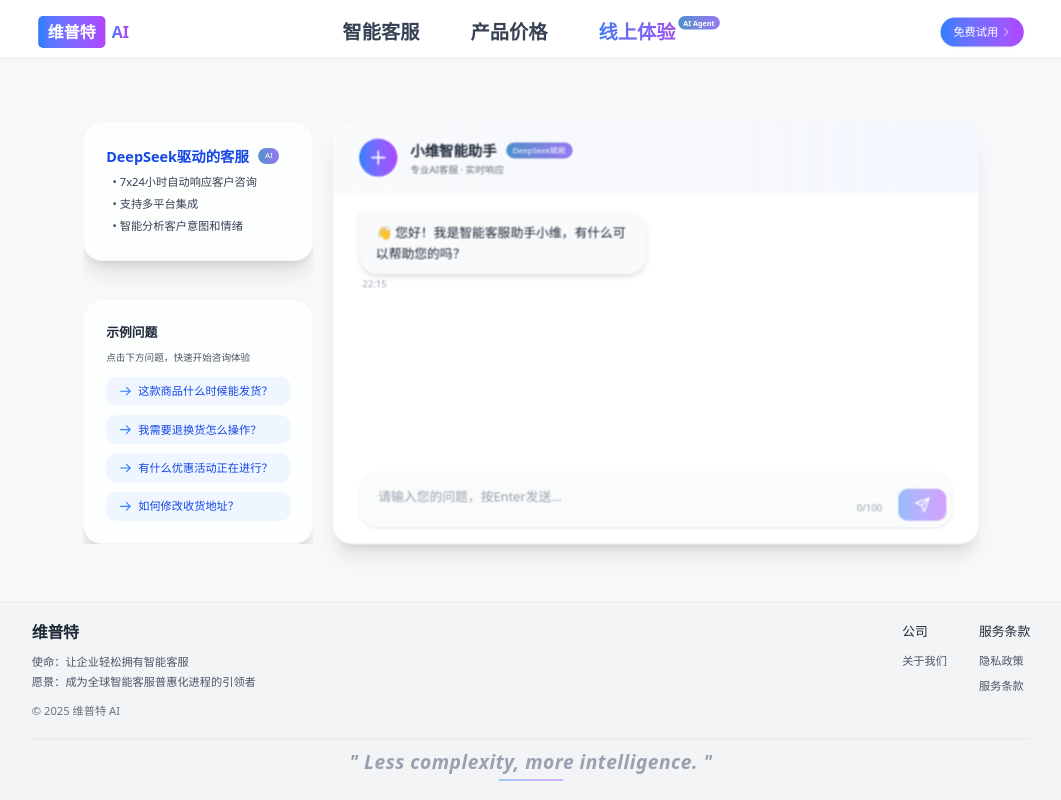
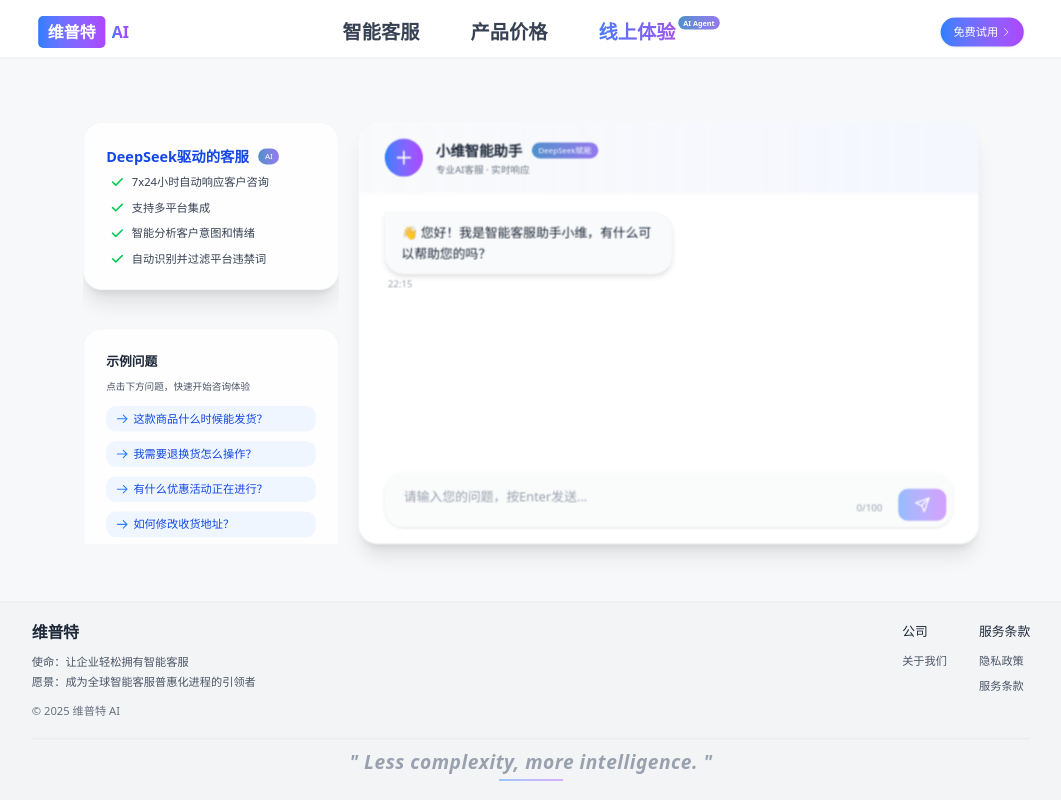
Before and after one commit to jiangyongjin1990/ai-customer-service, a Next.js app: page /demo in a window 1280 px wide. Shown: the whole page, without its empty margins (109-1170 px from the left). Built offline with nearby package versions, Linux system fonts and the light colour scheme.

Commit message:
改进UI设计：优化导航栏，增加毛玻璃效果，优化聊天演示功能和列表样式

```diff
--- a/src/app/demo/page.tsx
+++ b/src/app/demo/page.tsx
@@ -185,17 +185,38 @@ function ChatDemo() {
         }}
       >
         <div className="w-full max-w-6xl flex gap-6 px-4 h-full">
-          {/* 左侧信息区 - 原来在右侧 */}
-          <div className="w-72 flex flex-col gap-6 flex-shrink-0 h-full overflow-y-auto">
-            <div className="rounded-3xl bg-white/80 shadow-xl border border-gray-100 p-7 mb-6 h-48">
+          {/* 左侧信息区 - 调整宽度以适应示例问题 */}
+          <div className="w-80 flex flex-col gap-6 flex-shrink-0 h-full overflow-y-auto">
+            <div className="rounded-3xl bg-white/80 shadow-xl border border-gray-100 p-7 mb-6">
               <div className="font-bold text-blue-700 text-lg mb-2 flex items-center gap-2">
                 <span>DeepSeek驱动的客服</span>
                 <span className="ml-1 px-2 py-0.5 text-[10px] font-medium bg-gradient-to-r from-[#4e90cc] to-[#9478f0] text-white rounded-full align-top">AI</span>
               </div>
-              <ul className="text-gray-700 text-sm space-y-2 pl-2">
-                <li>• 7x24小时自动响应客户咨询</li>
-                <li>• 支持多平台集成</li>
-                <li>• 智能分析客户意图和情绪</li>
+              <ul className="text-gray-700 text-sm space-y-3 pl-1">
+                <li className="flex items-start">
+                  <svg className="h-5 w-5 mr-2 text-green-500 flex-shrink-0" viewBox="0 0 20 20" fill="currentColor">
+                    <path fillRule="evenodd" d="M16.707 5.293a1 1 0 010 1.414l-8 8a1 1 0 01-1.414 0l-4-4a1 1 0 011.414-1.414L8 12.586l7.293-7.293a1 1 0 011.414 0z" clipRule="evenodd" />
+                  </svg>
+                  <span>7x24小时自动响应客户咨询</span>
+                </li>
+                <li className="flex items-start">
+                  <svg className="h-5 w-5 mr-2 text-green-500 flex-shrink-0" viewBox="0 0 20 20" fill="currentColor">
+                    <path fillRule="evenodd" d="M16.707 5.293a1 1 0 010 1.414l-8 8a1 1 0 01-1.414 0l-4-4a1 1 0 011.414-1.414L8 12.586l7.293-7.293a1 1 0 011.414 0z" clipRule="evenodd" />
+                  </svg>
+                  <span>支持多平台集成</span>
+                </li>
+                <li className="flex items-start">
+                  <svg className="h-5 w-5 mr-2 text-green-500 flex-shrink-0" viewBox="0 0 20 20" fill="currentColor">
+                    <path fillRule="evenodd" d="M16.707 5.293a1 1 0 010 1.414l-8 8a1 1 0 01-1.414 0l-4-4a1 1 0 011.414-1.414L8 12.586l7.293-7.293a1 1 0 011.414 0z" clipRule="evenodd" />
+                  </svg>
+                  <span>智能分析客户意图和情绪</span>
+                </li>
+                <li className="flex items-start">
+                  <svg className="h-5 w-5 mr-2 text-green-500 flex-shrink-0" viewBox="0 0 20 20" fill="currentColor">
+                    <path fillRule="evenodd" d="M16.707 5.293a1 1 0 010 1.414l-8 8a1 1 0 01-1.414 0l-4-4a1 1 0 011.414-1.414L8 12.586l7.293-7.293a1 1 0 011.414 0z" clipRule="evenodd" />
+                  </svg>
+                  <span>自动识别并过滤平台违禁词</span>
+                </li>
               </ul>
             </div>
             <div className="rounded-3xl bg-white/80 shadow-xl border border-gray-100 p-7">
@@ -205,10 +226,10 @@ function ChatDemo() {
                 {exampleQuestions.map((q, i) => (
                   <button
                     key={i}
-                    className="text-left px-4 py-2 rounded-xl bg-blue-50 hover:bg-blue-100 text-blue-700 text-sm font-medium transition-all flex items-center"
+                    className="text-left px-3 py-1.5 rounded-xl bg-blue-50 hover:bg-blue-100 text-blue-700 text-sm font-medium transition-all flex items-center"
                     onClick={() => handleExampleClick(q)}
                   >
-                    <svg className="w-4 h-4 mr-2 text-blue-500" fill="none" stroke="currentColor" viewBox="0 0 24 24" xmlns="http://www.w3.org/2000/svg">
+                    <svg className="w-4 h-4 mr-1.5 text-blue-500" fill="none" stroke="currentColor" viewBox="0 0 24 24" xmlns="http://www.w3.org/2000/svg">
                       <path strokeLinecap="round" strokeLinejoin="round" strokeWidth={2} d="M14 5l7 7m0 0l-7 7m7-7H3" />
                     </svg>
                     {q}
--- a/src/app/globals.css
+++ b/src/app/globals.css
@@ -70,6 +70,17 @@ body::after {
 /* 玻璃态效果 */
 .glass-card {
   @apply bg-white/80 dark:bg-gray-800/70 backdrop-blur-md border border-gray-200/50 dark:border-gray-700/30 rounded-lg;
+  backdrop-filter: blur(12px);
+  -webkit-backdrop-filter: blur(12px);
+}
+
+/* 更强烈的玻璃态效果 */
+.glass-card-intense {
+  background: rgba(255, 255, 255, 0.7);
+  backdrop-filter: blur(16px);
+  -webkit-backdrop-filter: blur(16px);
+  border: 1px solid rgba(255, 255, 255, 0.5);
+  box-shadow: 0 4px 20px rgba(0, 0, 0, 0.1);
 }
 
 /* 科技感边框效果 */
@@ -129,10 +140,11 @@ body::after {
 
 /* 玻璃态效果 */
 .glass-effect {
-  background: rgba(255, 255, 255, 0.15);
-  backdrop-filter: blur(10px);
-  -webkit-backdrop-filter: blur(10px);
-  border: 1px solid rgba(255, 255, 255, 0.18);
+  background: rgba(255, 255, 255, 0.4);
+  backdrop-filter: blur(12px);
+  -webkit-backdrop-filter: blur(12px);
+  border: 1px solid rgba(255, 255, 255, 0.3);
+  box-shadow: 0 4px 20px rgba(0, 0, 0, 0.05);
 }
 
 /* 动画效果 */
@@ -539,3 +551,137 @@ body::after {
     opacity: 0.8;
   }
 }
+
+/* 导航栏滚动效果样式 */
+.navbar-scrolled {
+  box-shadow: 0 4px 20px rgba(0, 0, 0, 0.08);
+  backdrop-filter: blur(12px) !important;
+  -webkit-backdrop-filter: blur(12px) !important;
+}
+
+nav.fixed {
+  position: fixed !important;
+  top: 0 !important;
+  left: 0 !important;
+  right: 0 !important;
+  width: 100% !important;
+  z-index: 1000 !important;
+  height: 72px !important;
+  border-bottom: 1px solid rgba(255, 255, 255, 0.01);
+  transition: border-color 0.3s ease, box-shadow 0.3s ease, backdrop-filter 0.3s ease, background-color 0.3s ease;
+}
+
+/* 确保页面内容不会被导航栏遮挡 */
+body:not(.demo-page) main {
+  padding-top: 0; /* 不需要内边距，因为已经在容器上设置了top值 */
+}
+
+body.demo-page main {
+  padding-top: 0;
+}
+
+/* 修复导航栏在移动设备上的样式 */
+@media (max-width: 768px) {
+  nav.fixed {
+    height: auto !important;
+    min-height: 60px !important;
+  }
+}
+
+/* 导航栏毛玻璃效果 */
+.glass-navbar {
+  background: rgba(255, 255, 255, 0.7) !important;
+  -webkit-backdrop-filter: blur(16px) !important;
+  backdrop-filter: blur(16px) !important;
+  border-bottom: 1px solid rgba(255, 255, 255, 0.5) !important;
+  box-shadow: 0 4px 30px rgba(0, 0, 0, 0.1) !important;
+}
+
+/* Safari浏览器的特殊处理 */
+@supports (-webkit-backdrop-filter: none) {
+  .glass-navbar {
+    background: rgba(255, 255, 255, 0.7) !important;
+    -webkit-backdrop-filter: blur(16px) !important;
+  }
+}
+
+/* Firefox浏览器的特殊处理（不支持backdrop-filter） */
+@-moz-document url-prefix() {
+  .glass-navbar {
+    background: rgba(255, 255, 255, 0.85) !important;
+  }
+}
+
+/* 增强玻璃卡片样式 */
+.glass-card {
+  background: rgba(255, 255, 255, 0.7) !important;
+  -webkit-backdrop-filter: blur(12px) !important;
+  backdrop-filter: blur(12px) !important;
+  border: 1px solid rgba(255, 255, 255, 0.5) !important;
+}
+
+/* 强化毛玻璃效果类 */
+.blur-backdrop {
+  -webkit-backdrop-filter: blur(16px) !important;
+  backdrop-filter: blur(16px) !important;
+}
+
+/* 导航栏在缩放容器中的吸顶效果 */
+.scale-wrapper nav.fixed {
+  position: fixed !important;
+  top: 0 !important;
+  left: 0 !important;
+  right: 0 !important;
+  width: 100% !important;
+  z-index: 1000 !important;
+}
+
+/* 分离导航栏和内容的独立缩放容器 */
+.navbar-wrapper {
+  position: fixed;
+  top: 0;
+  left: -12.5%;
+  width: 125%;
+  z-index: 1000;
+  transform: scale(0.8);
+  transform-origin: top center;
+}
+
+.content-wrapper {
+  transform: scale(0.8);
+  transform-origin: top center;
+  width: 125%;
+  min-height: 125vh;
+  position: absolute;
+  top: 0;
+  left: -12.5%;
+  overflow-x: hidden;
+  overflow-y: visible;
+  /* 为固定导航栏留出空间 */
+  padding-top: 58px; /* 调整为导航栏实际高度对应的缩放值 */
+}
+
+/* 线上体验页面特殊处理 */
+body:has([class*="demo"]) .content-wrapper {
+  padding-top: 58px; /* 特别针对demo页面调整上边距 */
+}
+
+/* 可能需要根据情况调整这个值 */
+body:not(.demo-page) main {
+  padding-top: 0; /* 由于我们已经在内容容器上添加了padding-top, 这里可以是0 */
+}
+
+/* 模态弹窗专用容器样式 */
+.modal-container {
+  position: fixed;
+  top: 0;
+  left: 0;
+  width: 100vw;
+  height: 100vh;
+  z-index: 100000;
+  pointer-events: none;
+}
+
+.modal-container > * {
+  pointer-events: auto;
+}
--- a/src/app/layout.tsx
+++ b/src/app/layout.tsx
@@ -2,6 +2,7 @@ import type { Metadata } from "next";
 import "./globals.css";
 import Navbar from "../components/Navbar";
 import { Toaster } from 'react-hot-toast';
+import BodyClassSetter from "../components/BodyClassSetter";
 
 // 使用系统字体
 const fontClassSans = "font-sans";
@@ -19,18 +20,30 @@ export default function RootLayout({
 }>) {
   return (
     <html lang="zh">
-      <body className={`${fontClassSans} ${fontClassMono} antialiased`} style={{ margin: 0, padding: 0, overflow: 'hidden', height: '100vh', width: '100vw' }}>
-        <div style={{
-          transform: 'scale(0.8)',
-          transformOrigin: 'top left',
-          width: '125%',
-          height: '125%',
-          position: 'absolute',
-          top: 0,
-          left: 0
-        }}>
-          <Toaster position="top-center" />
+      <body className={`${fontClassSans} ${fontClassMono} antialiased`} style={{
+        background: `
+          radial-gradient(circle at 15% 20%, rgba(153, 51, 255, 0.08) 0%, transparent 25%),
+          radial-gradient(circle at 85% 30%, rgba(0, 204, 154, 0.08) 0%, transparent 25%),
+          radial-gradient(circle at 50% 80%, rgba(255, 51, 153, 0.06) 0%, transparent 25%)
+        `,
+        backgroundColor: 'white',
+        margin: 0,
+        padding: 0,
+        overflowX: 'hidden'
+      }}>
+        <BodyClassSetter />
+        <Toaster position="top-center" />
+
+        {/* 独立的模态弹窗容器 - 不受缩放影响 */}
+        <div id="modal-container" className="modal-container"></div>
+
+        {/* 导航栏使用独立的缩放容器 */}
+        <div className="navbar-wrapper">
           <Navbar />
+        </div>
+
+        {/* 页面内容的缩放容器 */}
+        <div className="content-wrapper">
           <main className="flex-grow">
             {children}
           </main>
--- a/src/app/page.tsx
+++ b/src/app/page.tsx
@@ -130,7 +130,7 @@ export default function Home() {
       <div className="bg-blob-5"></div>
 
       {/* --- Hero Section --- */}
-      <section className="relative pt-32 pb-16 md:pt-40 md:pb-24 overflow-hidden w-full bg-gradient-to-br from-blue-50 via-purple-50/20 to-cyan-50 glass-morphism glass-frost">
+      <section className="relative pt-20 pb-16 md:pt-28 md:pb-24 overflow-hidden w-full bg-gradient-to-br from-blue-50 via-purple-50/20 to-cyan-50 glass-morphism glass-frost">
         {/* 背景装饰模糊圆形 - 增强毛玻璃效果的视觉层次感 */}
         <div className="absolute top-1/4 right-1/4 w-40 h-40 bg-purple-400/20 rounded-full filter blur-3xl"></div>
         <div className="absolute bottom-1/3 left-1/3 w-48 h-48 bg-blue-400/20 rounded-full filter blur-3xl"></div>
--- /dev/null
+++ b/src/components/BodyClassSetter.tsx
@@ -0,0 +1,33 @@
+"use client";
+
+import { usePathname } from "next/navigation";
+import { useEffect } from "react";
+
+/**
+ * @description 根据当前路径和滚动位置为body元素添加特定的类名
+ * @returns {null} 不渲染任何可见内容的组件
+ */
+export default function BodyClassSetter() {
+  const pathname = usePathname();
+
+  // 根据路径确定body的class
+  useEffect(() => {
+    const isDemoPage = pathname.startsWith('/demo');
+    const isPricingPage = pathname.startsWith('/pricing');
+
+    // 清除所有页面特定的类
+    document.body.classList.remove('demo-page', 'pricing-page');
+
+    // 添加对应页面的类
+    if (isDemoPage) {
+      document.body.classList.add('demo-page');
+    } else if (isPricingPage) {
+      document.body.classList.add('pricing-page');
+    }
+
+    // 设置路径数据属性，用于CSS选择器
+    document.body.setAttribute('data-pathname', pathname);
+  }, [pathname]);
+
+  return null;
+}
--- a/src/components/Navbar.tsx
+++ b/src/components/Navbar.tsx
@@ -37,7 +37,9 @@ const NavbarContent = () => {
       setScrolled(scrollTop > 10);
     };
 
-    window.addEventListener("scroll", handleScroll);
+    window.addEventListener("scroll", handleScroll, { passive: true });
+    handleScroll(); // 立即触发一次，确保初始状态正确
+
     return () => {
       window.removeEventListener("scroll", handleScroll);
     };
@@ -60,35 +62,12 @@ const NavbarContent = () => {
 
     // 对导航栏应用相同的补偿
     const navbar = document.querySelector('nav');
-    if (navbar && navbar.classList.contains('fixed')) {
+    if (navbar) {
       navbar.style.paddingRight = `${scrollbarWidth}px`;
     }
 
     setIsTrialModalOpen(true);
     setIsOpen(false); // 关闭移动端菜单
-  };
-
-  // 直接定义内联样式对象
-  const initialStyle = {
-    background: 'transparent',
-    backdropFilter: 'none',
-    WebkitBackdropFilter: 'none',
-    MozBackdropFilter: 'none',
-    OBackdropFilter: 'none',
-    borderBottom: '1px solid rgba(255, 255, 255, 0)', // 透明边框
-    boxShadow: '0 4px 30px rgba(0, 0, 0, 0)', // 透明阴影
-    zIndex: 100
-  };
-
-  const glassStyle = {
-    background: 'linear-gradient(to bottom, rgba(255, 255, 255, 0.2) 0%, rgba(255, 255, 255, 0.1) 70%, rgba(255, 255, 255, 0.01) 100%)',
-    backdropFilter: 'blur(15px)',
-    WebkitBackdropFilter: 'blur(15px)',
-    MozBackdropFilter: 'blur(15px)',
-    OBackdropFilter: 'blur(15px)',
-    borderBottom: '1px solid rgba(255, 255, 255, 0.2)',
-    boxShadow: '0 4px 30px rgba(0, 0, 0, 0.03)',
-    zIndex: 100
   };
 
   return (
@@ -111,12 +90,13 @@ const NavbarContent = () => {
         />
       )}
 
-      <div
-        className={`fixed w-full top-0 z-50 transition-all duration-500`}
-        style={scrolled ? glassStyle : initialStyle}
+      <nav
+        className={`fixed w-full top-0 left-0 right-0 z-50 transition-all duration-300
+        ${scrolled ? 'py-2 navbar-scrolled glass-navbar' : 'py-4'}`}
+        style={{position: 'fixed'}}
       >
         <div className="max-w-7xl mx-auto px-4 sm:px-6">
-          <div className="flex justify-between items-center py-3 md:py-4 md:justify-start md:space-x-10">
+          <div className="flex justify-between items-center md:justify-start md:space-x-10">
             <div className="flex justify-start lg:w-0 lg:flex-1">
               <Link href="/" className="flex items-center" onClick={handleNavLinkClick}>
                 <span className="sr-only">维普特AI</span>
@@ -152,7 +132,7 @@ const NavbarContent = () => {
                 </svg>
               </button>
             </div>
-            <nav className="hidden md:flex space-x-8">
+            <div className="hidden md:flex space-x-8">
               <Link
                 href="/"
                 className={`text-2xl font-bold flex items-center px-4 py-2 rounded-lg transition-all duration-300 water-ripple ${
@@ -189,7 +169,7 @@ const NavbarContent = () => {
                 线上体验
                 <span className="ml-1 px-1.5 py-0.5 text-[9px] font-semibold bg-gradient-to-r from-[#4e90cc] to-[#9478f0] text-white rounded-full align-top" style={{lineHeight: '1.1'}}>AI Agent</span>
               </Link>
-            </nav>
+            </div>
             <div className="hidden md:flex items-center justify-end md:flex-1 lg:w-0">
               <button
                 onClick={handleTrialClick}
@@ -333,7 +313,7 @@ const NavbarContent = () => {
             </div>
           </div>
         </div>
-      </div>
+      </nav>
     </>
   );
 }
```
Also changed, not shown: src/components/ContactModal.tsx (+15 -2 lines), src/components/TrialModal.tsx (+14 -3 lines), src/lib/utils.ts (added, +11 -0 lines).
